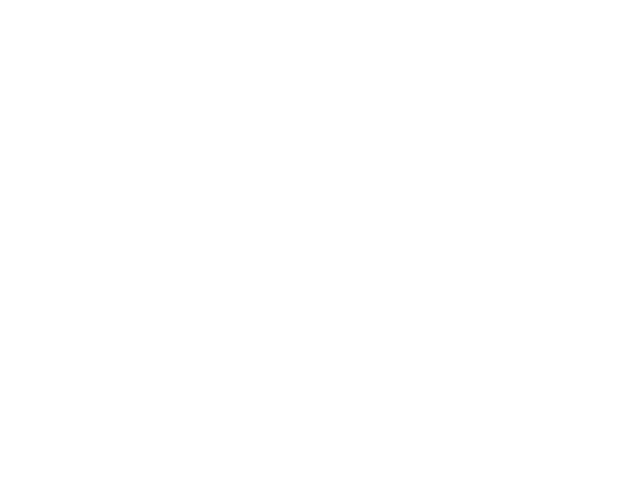
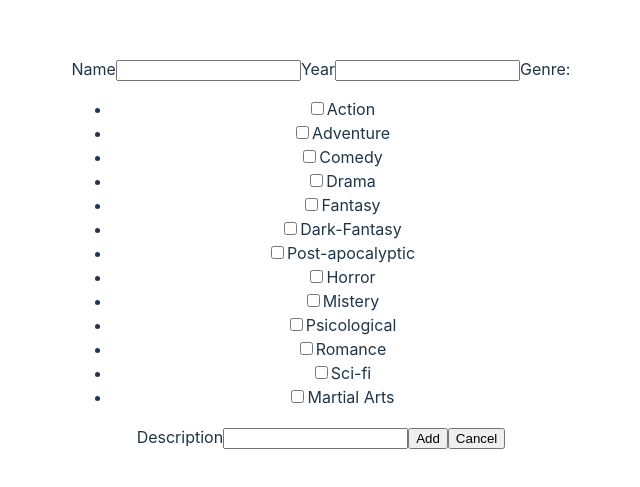
Before and after one commit to XavierMacias/ProyectoREACT, a React (Vite) app: page /addanime in a window 1280 px wide. Before the commit this address had no page. Shown: the part 147-634 px from the top of the page, without its empty margins (319-959 px from the left). Built offline with nearby package versions, Linux system fonts and the light colour scheme.

Commit message:
add anime

```diff
--- a/src/App.jsx
+++ b/src/App.jsx
@@ -3,6 +3,7 @@ import { Routes, Route } from 'react-router-dom';
 import CharacterDetail from './components/CharacterDetail/CharacterDetail';
 import Home from './components/Home/Home';
 import AddCharacter from './components/AddCharacter/AddCharacter';
+import AddAnime from './components/AddAnime/AddAnime';
 
 function App() {
 
@@ -12,6 +13,7 @@ function App() {
         <Route path="/" element={<Home />} />
         <Route path="/character/:id" element={<CharacterDetail />} />
         <Route path="/addcharacter/:animeId" element={<AddCharacter />} />
+        <Route path="/addanime" element={<AddAnime />} />
       </Routes>
     </>
   )
--- /dev/null
+++ b/src/components/AddAnime/AddAnime.jsx
@@ -0,0 +1,95 @@
+import { useState } from "react";
+import { API } from "../../services/api";
+
+const initial_state = {
+    name: "",
+    year: "",
+    genre: [],
+    description: "",
+    characters: []
+}
+
+const genres = ["Action","Adventure","Comedy","Drama","Fantasy","Dark-Fantasy","Post-apocalyptic","Horror","Mistery","Psicological","Romance","Sci-fi","Martial Arts"];
+
+function AddAnime() {
+    const [formState, setFormState] = useState(initial_state);
+    const [checkedGenre, setCheckedGenre] = useState(new Array(genres.length).fill(false));
+    //console.log(animeId);
+
+    const handleInput = (ev) => {
+        const { name, value } = ev.target;
+        setFormState({ ...formState, [name]: value });
+    }
+
+    const handleCancel = () => {
+        setFormState(initial_state);
+        window.location.replace('/');
+    }
+
+    const handleClick = () => {
+        console.log(formState);
+        API.post("/animes", formState)
+            .then((res) => {
+                console.log(res.data)
+                window.location.replace('/');
+        });
+    }
+
+    const handleOnChange = (position) => {
+        const updatedCheckedGenre = checkedGenre.map((item, index) =>
+          index === position ? !item : item
+        );
+
+        setCheckedGenre(updatedCheckedGenre);
+
+        formState.genre = [];
+        for(let i=0;i<genres.length;i++) {
+            if(updatedCheckedGenre[i]) {
+                formState.genre.push(genres[i]);
+            }
+        }
+
+    };
+
+    return (
+        <div className="">
+            <form onSubmit={(ev) => ev.preventDefault()}>
+                <label htmlFor="name">Name</label>
+                <input type="text" id="name" name="name" onChange={handleInput} value={formState.name} />
+
+                <label htmlFor="year">Year</label>
+                <input type="number" id="year" name="year" onChange={handleInput} value={formState.year} />
+
+                <label htmlFor="genre">Genre:</label>
+
+                <label htmlFor='custom-checkbox'></label>
+                <ul className="toppings-list">
+                {genres.map((name , index) => {
+                    return (
+                        <li key={index}>
+                        <input
+                            type="checkbox"
+                            id='custom-checkbox'
+                            name={name}
+                            value={name}
+                            checked={checkedGenre[index]}
+                            onChange={() => handleOnChange(index)}
+                        />
+                        {name}
+                        </li>
+                        );
+                    })}
+                </ul>
+
+                <label htmlFor="description">Description</label>
+                <input type="text" id="description" name="description" onChange={handleInput} value={formState.description} />
+
+                <input type="submit" value="Add" onClick={handleClick} />
+                <input type="button" value="Cancel" onClick={handleCancel} />
+
+            </form>
+        </div>
+    )
+}
+
+export default AddAnime;
--- a/src/components/AddCharacter/AddCharacter.jsx
+++ b/src/components/AddCharacter/AddCharacter.jsx
@@ -28,7 +28,8 @@ function AddCharacter() {
     }
 
     const handleCancel = () => {
-        setFormState(initial_state)
+        setFormState(initial_state);
+        window.location.replace('/');
     }
 
     const handleClick = () => {
@@ -47,6 +48,7 @@ function AddCharacter() {
                 API.put("/animes/id/"+res.data._id, config2)
                 .then((res2) => {
                     console.log(res2);
+                    window.location.replace('/');
                 });
         });
     }
--- a/src/components/Home/Home.jsx
+++ b/src/components/Home/Home.jsx
@@ -40,6 +40,9 @@ function Home() {
 
     return (
         <>
+          <Link to={`/addanime`}>
+                    <button>ADD ANIME</button>
+          </Link>
           <Selector animes={animes} handleSelect={handleSelect} />
           <InputFilter handleFilterName={handleFilterName} />
           {currentAnime !== "all" && currentAnime !== "" ?
```
